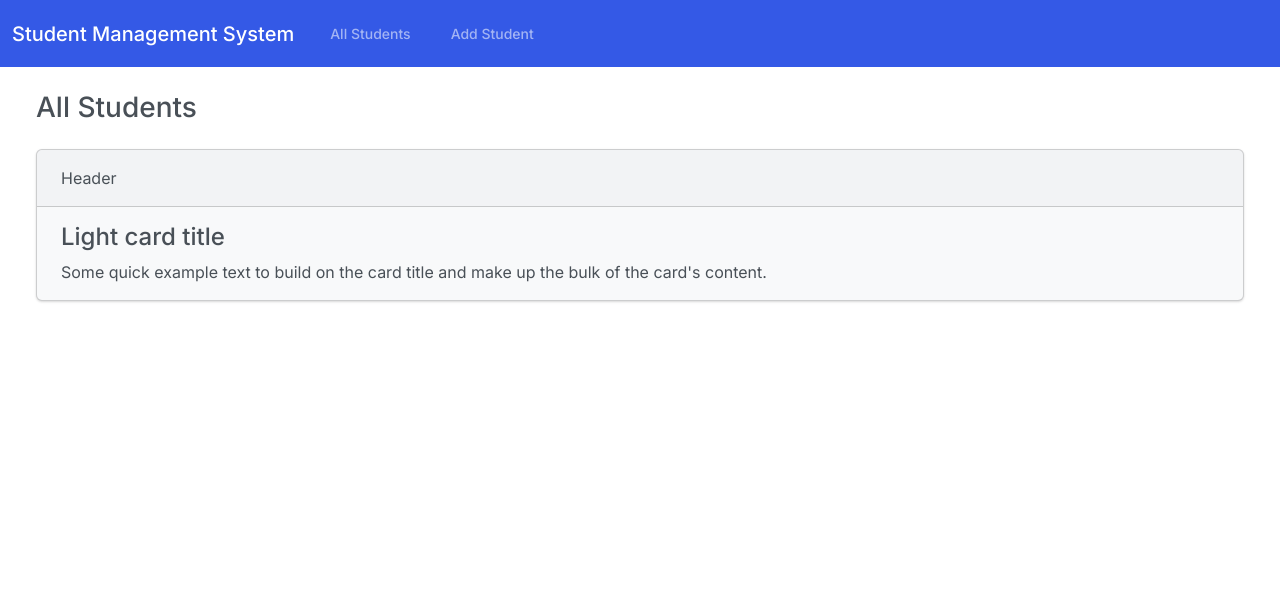
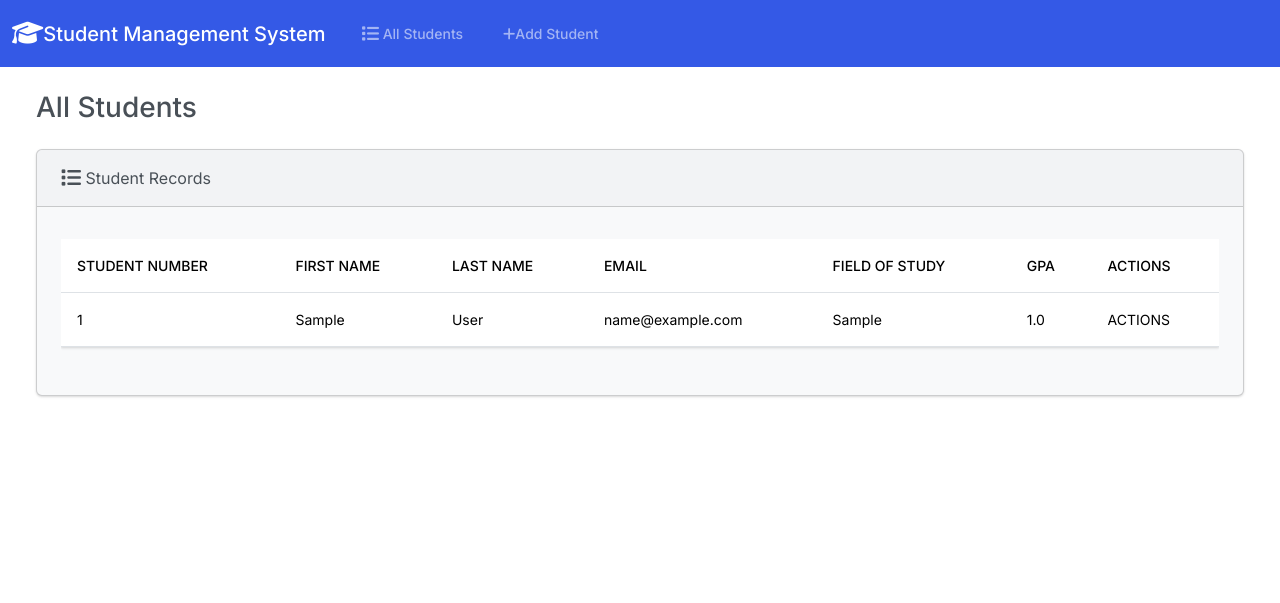
Before and after one commit to rayanlb6/Student_management_system, a Django app: page / in a window 1280 px wide. Shown: the top 603 px of the page. Run offline with Django 5.2, Linux system fonts and the light colour scheme; tables that the repository leaves empty hold one stand-in row (values such as "Sample post"); some libraries are stand-ins or nearby versions.

Commit message:
Display all users in database

```diff
--- a/students/templates/students/index.html
+++ b/students/templates/students/index.html
@@ -5,12 +5,15 @@
     <meta charset="UTF-8">
     <meta name="viewport" content="width=device-width, initial-scale=1.0">
     <title>Student Management System </title>
+    <link rel="stylesheet" href="https://cdnjs.cloudflare.com/ajax/libs/font-awesome/6.7.2/css/all.min.css"/>
     <link href="{% static 'css/bootstrap.min.css' %}" rel="stylesheet">
 </head>
 <body class="d-flex flex-column min-vh-100">
     <nav class="navbar navbar-expand-lg bg-primary" data-bs-theme="dark">
         <div class="container-fluid">
-          <a class="navbar-brand" href="#">Student Management System</a>
+          <a class="navbar-brand" href="#">
+            <i class="fa-solid fa-graduation-cap fa-lg"></i>Student Management System
+          </a>
           <button class="navbar-toggler" type="button" data-bs-toggle="collapse" data-bs-target="#navbarColor01" aria-controls="navbarColor01" aria-expanded="false" aria-label="Toggle navigation">
             <span class="navbar-toggler-icon"></span>
           </button>
@@ -18,10 +21,14 @@
             <ul class="navbar-nav me-auto">
 
               <li class="nav-item">
-                <a class="nav-link" href="#">All Students</a>
+                <a class="nav-link" href="#">
+                  <i class="fa-solid fa-list fa-lg"></i>  All Students
+                </a>
               </li>
               <li class="nav-item">
-                <a class="nav-link" href="#">Add Student</a>
+                <a class="nav-link" href="#">
+                  <i class="fa-solid fa-plus"></i>Add Student
+                </a>
               </li>
             </ul>
           </div>
@@ -31,15 +38,48 @@
       <h3 class="m-4">All Students</h3>
       <div class="row">
         <div class="col-12">
+          {% if students %}
             <div class="card bg-light ms-4 me-4 mb-4">
-                <div class="card-header">Header</div>
+                <div class="card-header">
+                  <i class="fa-solid fa-list fa-lg"></i> Student Records
+                </div>
                 <div class="card-body">
-                  <h4 class="card-title">Light card title</h4>
-                  <p class="card-text">Some quick example text to build on the card title and make up the bulk of the card's content.</p>
+                  <p class="card-text">
+                    <div class="table-responsive">
+                      <table class="table table-hover">
+                        <thead>
+                          <tr>
+                            <th scope="col">Student Number</th>
+                            <th scope="col">First Name</th>
+                            <th scope="col">Last Name</th>
+                            <th scope="col">Email</th>
+                            <th scope="col">Field of Study</th>
+                            <th scope="col">GPA</th>
+                            <th scope="col">Actions</th>
+                          </tr>
+                        </thead>
+                        <tbody>
+                        {% for student in students %}
+                        <tr>
+                          <td>{{ student.student_number}}</td>
+                          <td>{{ student.first_name}}</td>
+                          <td>{{ student.last_name}}</td>
+                          <td>{{ student.email}}</td>
+                          <td>{{ student.field_of_study}}</td>
+                          <td>{{ student.gpa}}</td>
+                          <td>ACTIONS</td>
+                        </tr>
+                        {% endfor %}
+                        </tbody>
+                      </table>
+                    </div>
+                  </p>
                 </div>
               </div>
-        </div>
-
+           </div>
+          {% else %}
+          <h5 class="alert alert-primary ms-4 me-4">No Student Records </h5>
+          {% endif%}
       </div>
    </div>
    <footer class="mt-auto mb-4">
```
